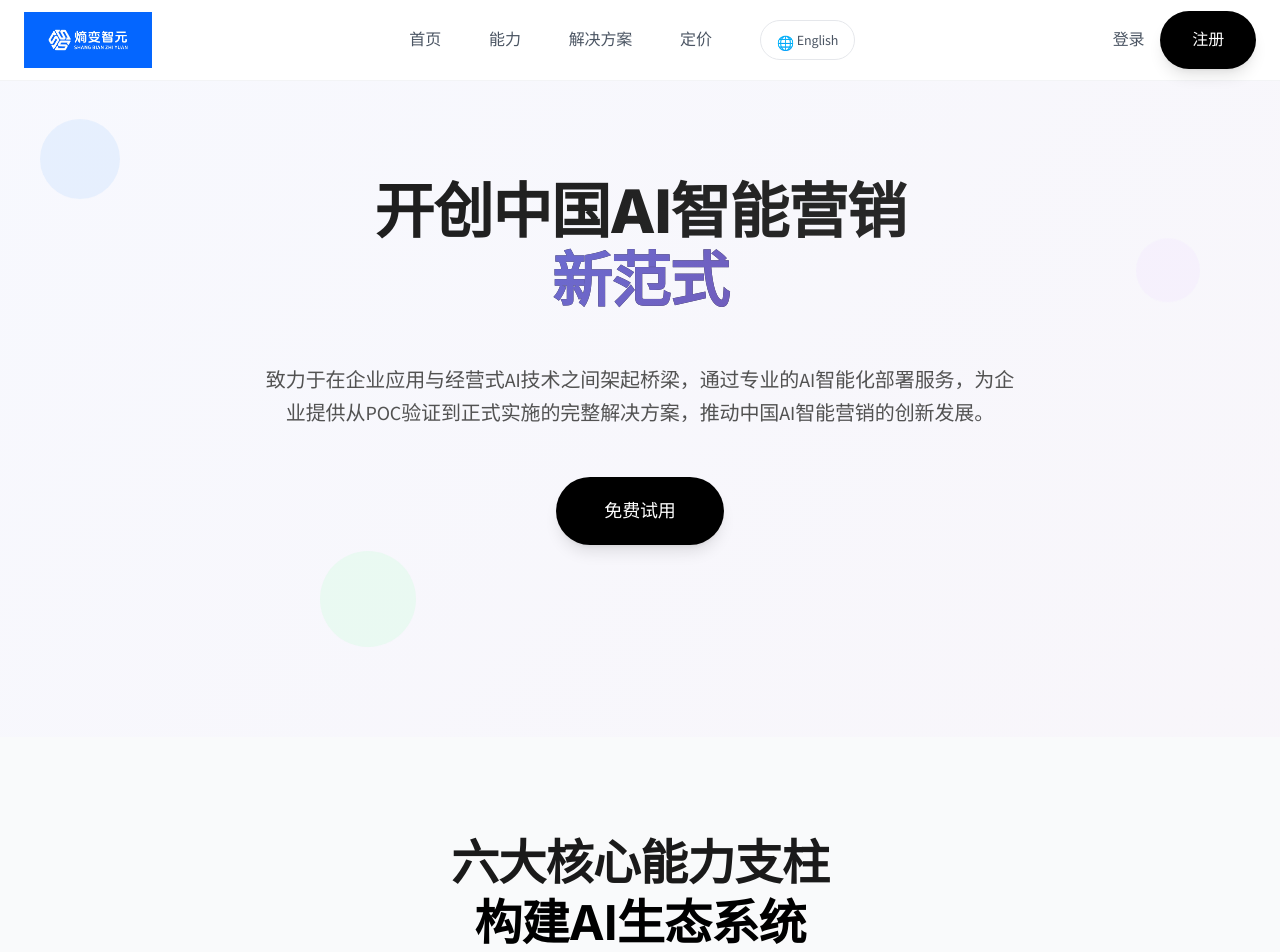
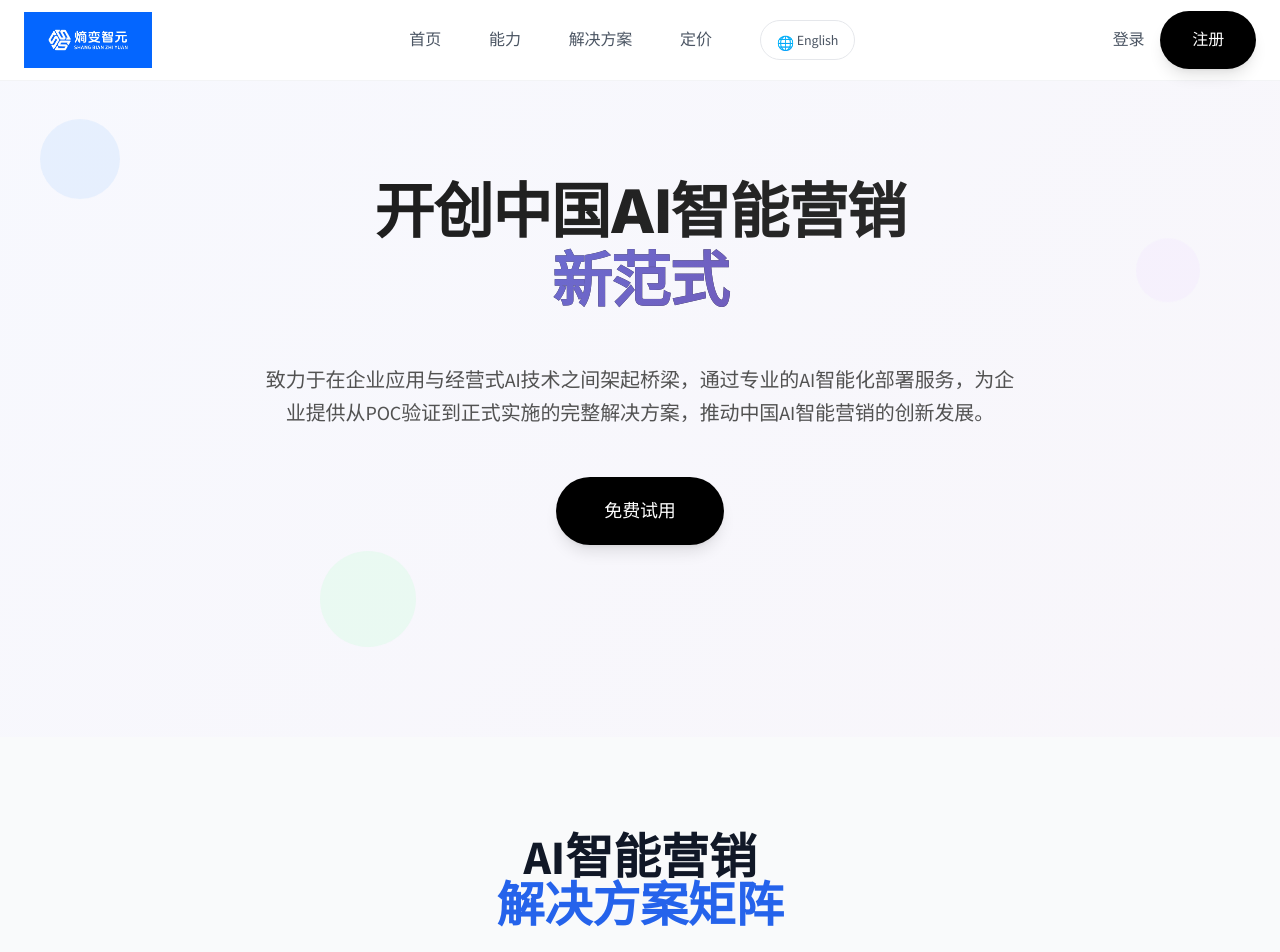
Before and after one commit to kehan857/official-website, a React (Vite) app: page / in a window 1280 px wide. Shown: the top 952 px of the page. Built offline with nearby package versions, Linux system fonts and the light colour scheme.

Commit message:
调整模块顺序：1.重新添加ProductMatrix模块（AI智能营销产品应用矩阵）到Hero下方 2.将定价方案模块移到AI驱动的智能创作平台上方

```diff
--- a/src/App.jsx
+++ b/src/App.jsx
@@ -1,7 +1,7 @@
 import React from 'react'
 import Header from './components/Header/Header'
 import HeroSection from './components/Hero/HeroSection'
-
+import ProductMatrix from './components/ProductMatrix/ProductMatrix'
 import ProductShowcase from './components/ProductShowcase/ProductShowcase'
 import ServiceProcess from './components/ServiceProcess/ServiceProcess'
 import Workflow from './components/Workflow/Workflow'
@@ -23,10 +23,11 @@ function App() {
       <Header />
       <main>
         <HeroSection />
+        <ProductMatrix />
         <Features />
         <CaseStudies />
+        <Pricing />
         <ProductShowcase />
-        <Pricing />
         <ServiceProcess />
         <Workflow />
         <UseCases />
```
